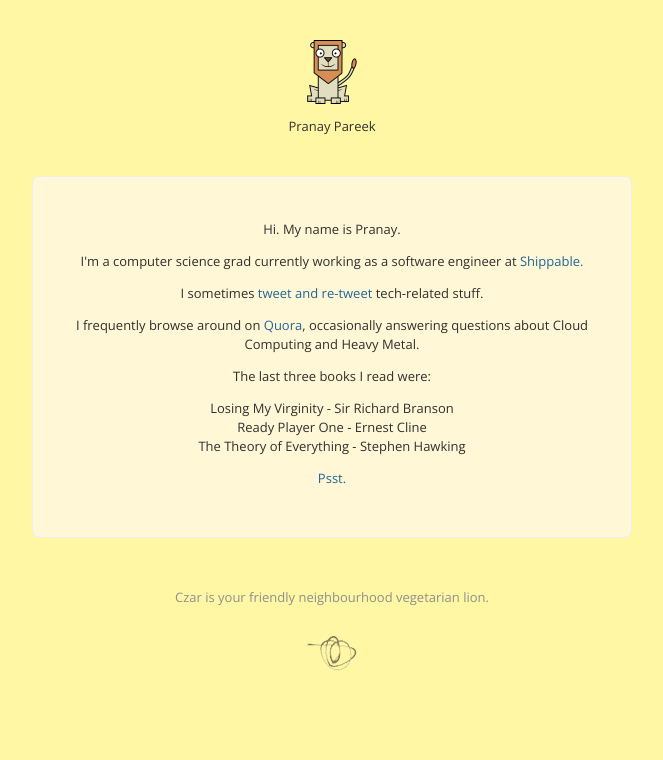
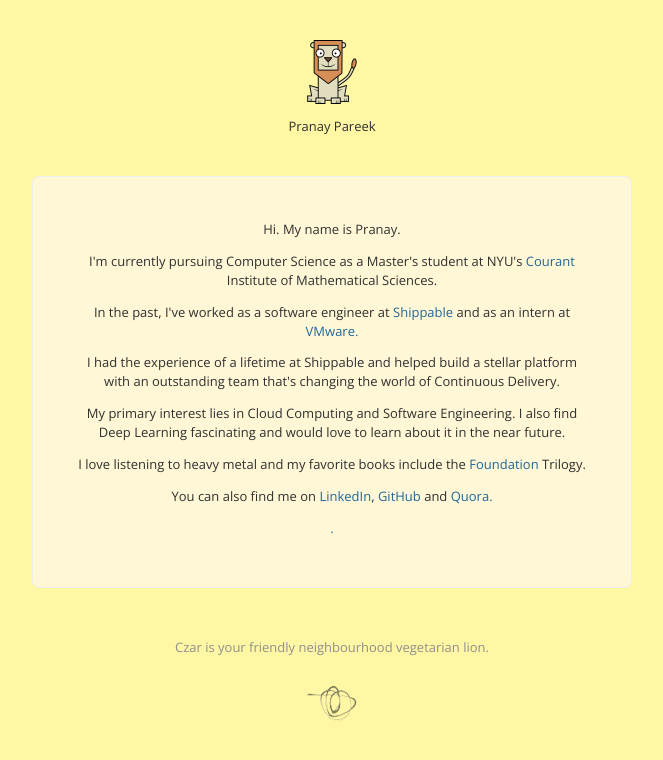
Before and after one commit to pranaypareek/pranaypareek.github.io, a Jekyll site: the page built from index.html, in a window 1280 px wide. Shown: the top 760 px of the page, without its empty margins (308-971 px from the left). Built offline with Jekyll 4.4.1, drawn with Linux system fonts in a browser that asks for light colours; Markdown is read by kramdown in place of the engine named in the settings; comment, search, counter and statistics services are not loaded.

Commit message:
updates description

```diff
--- a/_includes/links.html
+++ b/_includes/links.html
@@ -1,14 +1,12 @@
 <div class="block">
   <p>Hi. My name is Pranay.</p>
-  <p>I'm a computer science grad currently working as a software engineer at <a href="https://www.shippable.com" target="_blank">Shippable.</a></p>
-  <p>I sometimes <a href="https://twitter.com/PranayPareek" target="_blank">tweet and re-tweet</a> tech-related stuff.</p>
-  <p>I frequently browse around on <a href="https://www.quora.com/Pranay-Pareek" target="_blank">Quora</a>, occasionally answering questions about Cloud Computing and Heavy Metal.</p>
-  <p>The last three books I read were:</p>
-  <p>Losing My Virginity - Sir Richard Branson<br/>
-    Ready Player One - Ernest Cline<br/>
-    The Theory of Everything - Stephen Hawking<br/>
-  </p>
-  <p><a href="http://www.whoismrrobot.com" target="_blank">Psst.</a></p>
-  <!--Max Levchin has a badass website.-->
+  <p>I'm currently pursuing Computer Science as a Master's student at NYU's <a href="http://cs.nyu.edu" target="_blank">Courant</a> Institute of Mathematical Sciences.</p>
+  <p>In the past, I've worked as a software engineer at <a href="https://www.shippable.com" target="_blank">Shippable</a> and as an intern at <a href="http://www.vmware.com" target="_blank">VMware.</a></p>
+  <p>I had the experience of a lifetime at Shippable and helped build a stellar platform with an outstanding team that's changing the world of Continuous Delivery.</p>
+  <p>My primary interest lies in Cloud Computing and Software Engineering. I also find Deep Learning fascinating and would love to learn about it in the near future.</p>
+  <p>I love listening to heavy metal and my favorite books include the <a href="https://en.wikipedia.org/wiki/Foundation_series" target="_blank">Foundation</a> Trilogy.</p>
+  <p>You can also find me on <a href="https://www.linkedin.com/in/pranaypareek" target="_blank">LinkedIn</a>, <a href="https://github.com/pranaypareek" target="_blank">GitHub</a> and <a href="https://www.quora.com/Pranay-Pareek" target="_blank">Quora.</a></p>
+  <p><a href="http://www.whoismrrobot.com" target="_blank">.</a></p>
+  <!--Max Levchin has the most badass website of all time.-->
   <p><a href="http://levchin.com/" target="_blank"></a></p>
 </div>
```
Also changed, not shown: 3 other files.
